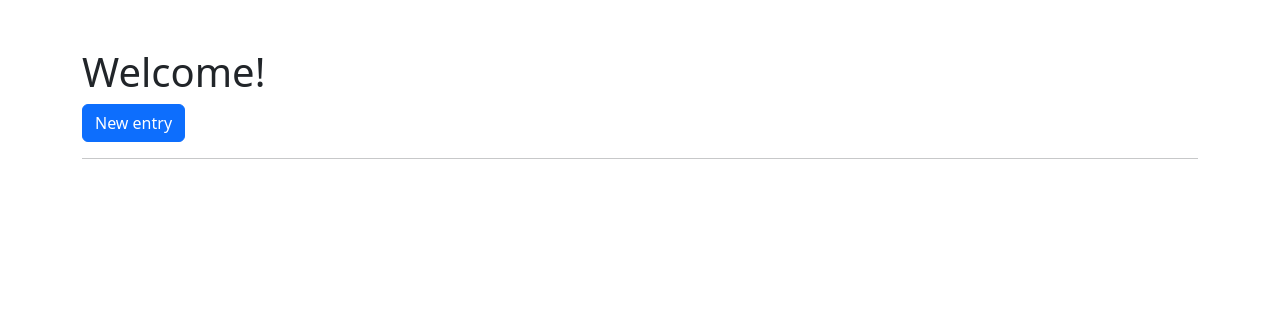
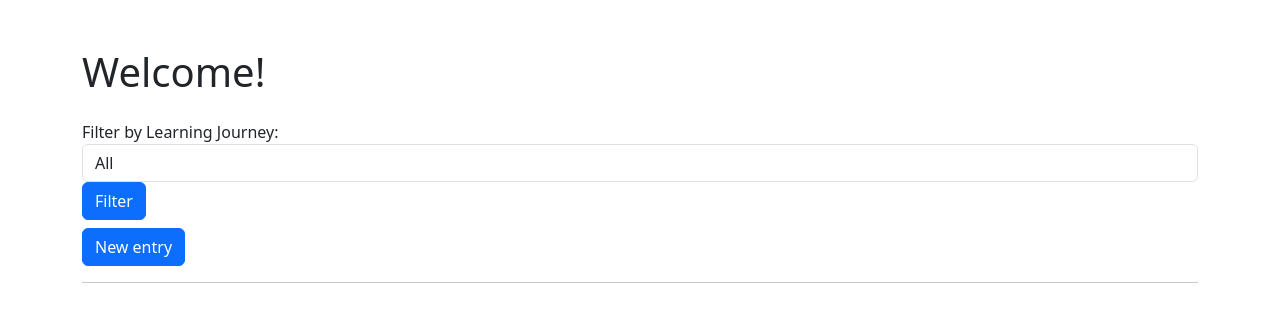
Before and after one commit to yogajones/learning-diary, a Flask app: template templates/index.html in a window 1280 px wide. Shown: the part 96-418 px from the top of the page. Run offline with Flask 3, Linux system fonts and the light colour scheme; the template is opened without the code that fills it, so the values that code supplies are empty; the visitor is signed in with stand-in values (Sample User, id 1).

Commit message:
Feat: allow users to filter entries displayed by journey

```diff
--- a/routes.py
+++ b/routes.py
@@ -17,15 +17,20 @@ def check_authentication():
             return redirect("/login")
 
 
-@app.route("/")
+@app.route("/", methods=['GET', 'POST'])
 def index():
     user_id = users.get_user_id()
-    if user_id == 0:
-        return redirect("/login")
+    learning_journeys = journeys.get_all(user_id)
+    entry_list = entries.get_all(user_id)
 
-    entry_list = entries.get_list(user_id)
-    return render_template("index.html", count=len(entry_list), entries=entry_list)
+    if request.method == 'POST':
+        if session["csrf_token"] != request.form["csrf_token"]:
+            abort(403)
+        selected_journey_title = request.form.get("selected_journey")
+        if selected_journey_title:
+            entry_list = entries.get_all_by_learning_journey(user_id, selected_journey_title)
 
+    return render_template('index.html', count=len(entry_list),entries=entry_list, learning_journeys=learning_journeys)
 
 @app.route("/new")
 def new():
@@ -61,8 +66,14 @@ def send():
 
 @app.route("/edit_entry/<int:entry_id>", methods=["GET", "POST"])
 def edit_entry(entry_id):
+
+    ### move this to entries.py and return an Entry object
     user_id = users.get_user_id()
-    entry = entries.get_entry_by_id(entry_id)
+    entry = entries.get_one(entry_id)
+    current_learning_journey = journeys.get_one(entry.learning_journey_id)
+    entry_tags = " ".join(tags.get(entry_id))
+    entry_breakthrough = breakthroughs.exists(user_id, entry_id)
+    learning_journeys = journeys.get_all(user_id)
 
     if not entry:
         flash("Entry not found", "Error")
@@ -70,12 +81,7 @@ def edit_entry(entry_id):
     if entry.user_id != user_id:
         flash("Unauthorized access", "Error")
         return redirect("/")
-
-    current_learning_journey = journeys.get_one(
-        entry.learning_journey_id
-    )
-    entry_tags = " ".join(tags.get(entry_id))
-    entry_breakthrough = breakthroughs.exists(user_id, entry_id)
+    ###
 
     if request.method == "POST":
         if session["csrf_token"] != request.form["csrf_token"]:
@@ -102,7 +108,6 @@ def edit_entry(entry_id):
         flash("Entry updated!", "Success")
         return redirect("/")
 
-    learning_journeys = journeys.get_all(user_id)
     return render_template(
         "edit_entry.html",
         entry=entry,
@@ -118,7 +123,7 @@ def edit_entry(entry_id):
 @app.route("/delete_entry/<int:entry_id>")
 def delete_entry(entry_id):
     user_id = users.get_user_id()
-    entry = entries.get_entry_by_id(entry_id)
+    entry = entries.get_one(entry_id)
 
     if not entry:
         flash("Entry not found", "Error")
@@ -145,7 +150,7 @@ def confirm_delete(entry_id):
         abort(403)
 
     user_id = users.get_user_id()
-    entry = entries.get_entry_by_id(entry_id)
+    entry = entries.get_one(entry_id)
 
     if not entry:
         flash("Entry not found", "Error")
@@ -201,7 +206,7 @@ def register():
 def profile():
     user_id = users.get_user_id()
     username = users.get_username(user_id)
-    entry_list = entries.get_list(user_id)
+    entry_list = entries.get_all(user_id)
 
     return render_template(
         "profile.html", username=username, entry_count=len(entry_list)
--- a/templates/index.html
+++ b/templates/index.html
@@ -2,7 +2,26 @@
 {% block user_content %}
 <div class="container mt-5">
     <h1>Welcome!</h1>
-    <a class="btn btn-primary" href="/new">New entry</a>
+    <form method="post">
+        <div class="form-group mt-4">
+            <label for="selected_journey">Filter by Learning Journey:</label>
+            <select class="form-control" name="selected_journey" id="selected_journey">
+                <option value="">All</option>
+                {% for journey in learning_journeys %}
+                    <option value="{{ journey.title }}"
+                            {% if request.form.get("selected_journey") == journey.title %} selected {% endif %}>
+                        {{ journey.title }}
+                    </option>
+                {% endfor %}
+            </select>
+        </div>
+        <div class="form-group">
+            <button type="submit" class="btn btn-primary">Filter</button>
+        </div>
+        <input type="hidden" name="csrf_token" value="{{ session.csrf_token }}">
+    </form>
+
+    <a class="btn btn-primary mt-2" href="/new">New entry</a>
     <hr>
     {% for entry in entries %}
     <div class="entry-card mt-3">
```
Also changed, not shown: entries.py (+38 -7 lines).
